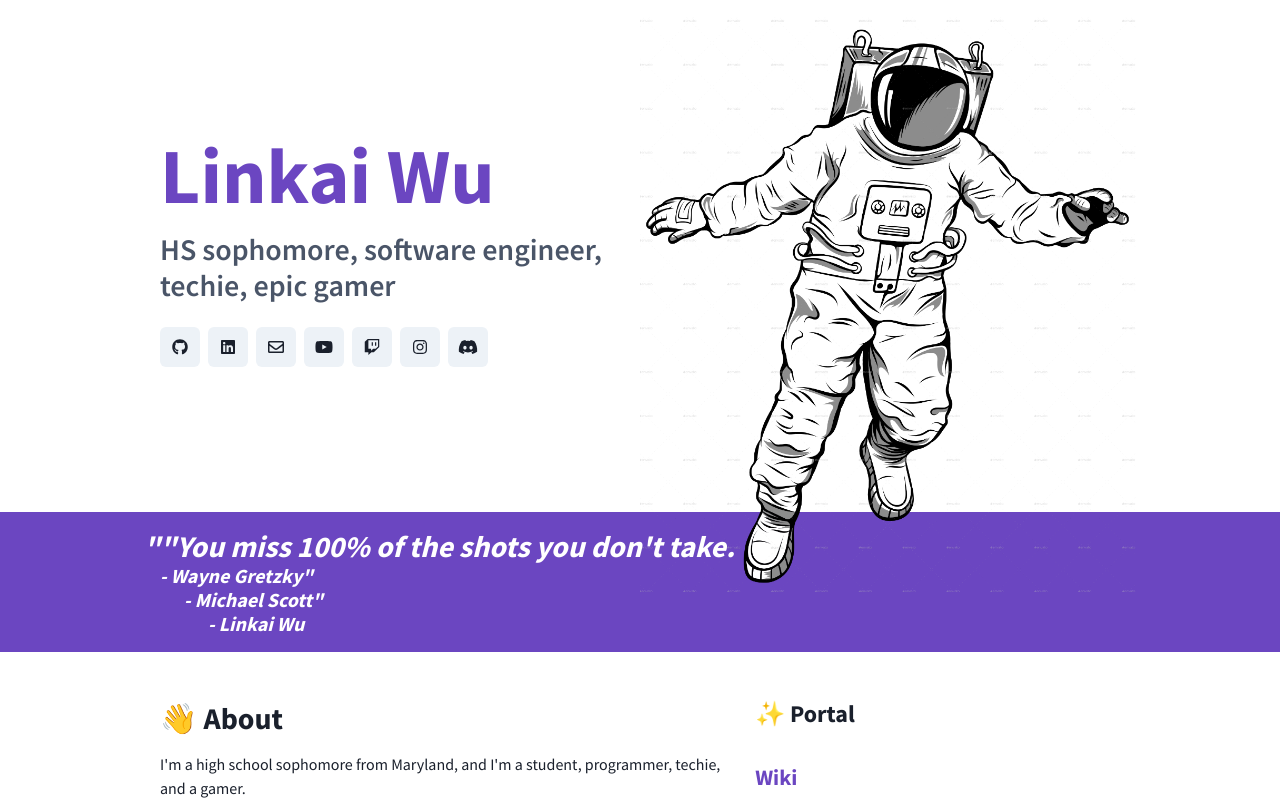
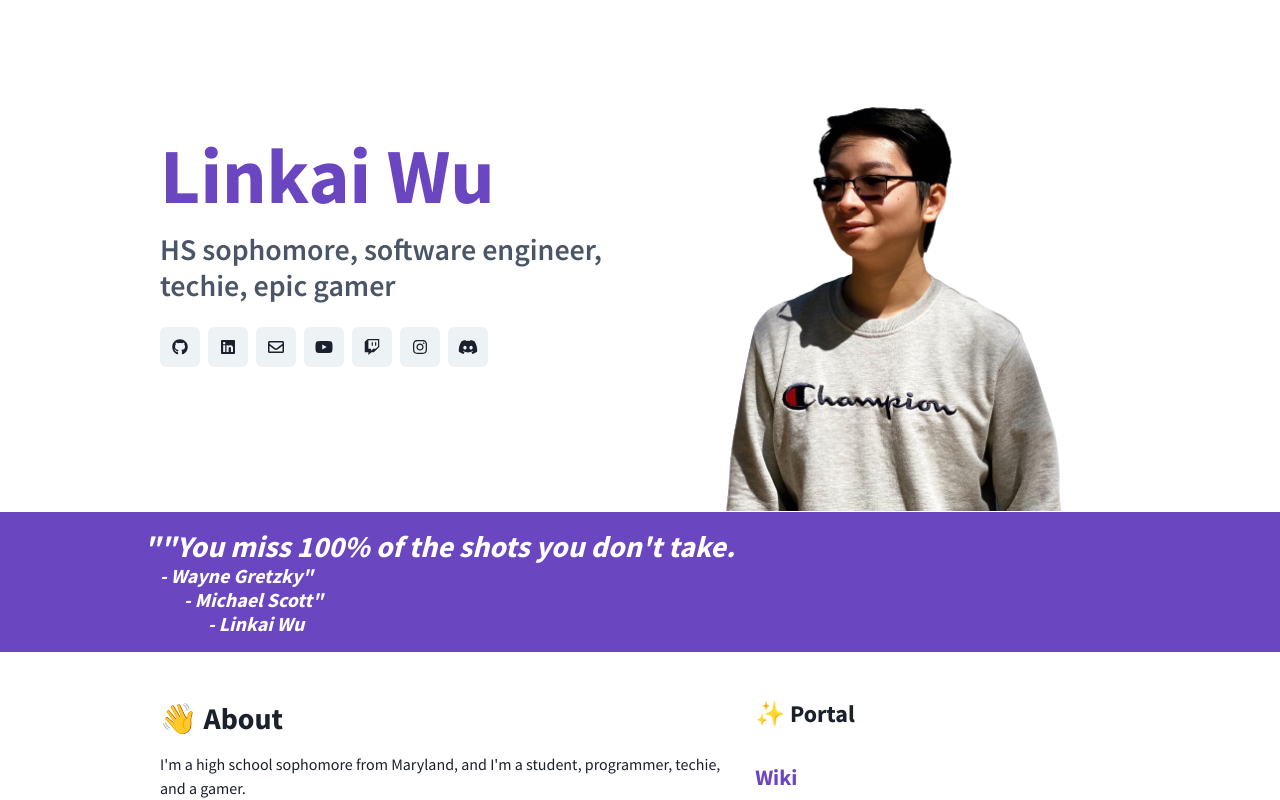
Before and after one commit to linkai101/site-v2, a Next.js app: page / in a window 1280 px wide. Shown: the top 800 px of the page. Built offline with nearby package versions, Linux system fonts and the light colour scheme.

Commit message:
Add linkai.png

```diff
--- a/pages/index.js
+++ b/pages/index.js
@@ -80,7 +80,7 @@ function Welcome() {
             </Box>
           </Center>
           <Box flex={1} align="center" pt={4} display={{ base: "none", md: "block" }}>
-            <Image w={{ base: 460, md: "100%" }} src="/images/astronaut.png"/>
+            <Image w={{ base: 460, md: "100%" }} src="/images/linkai.png"/>
           </Box>
         </Flex>
       </Container>
```
Also changed, not shown: public/images/linkai.png (added).
